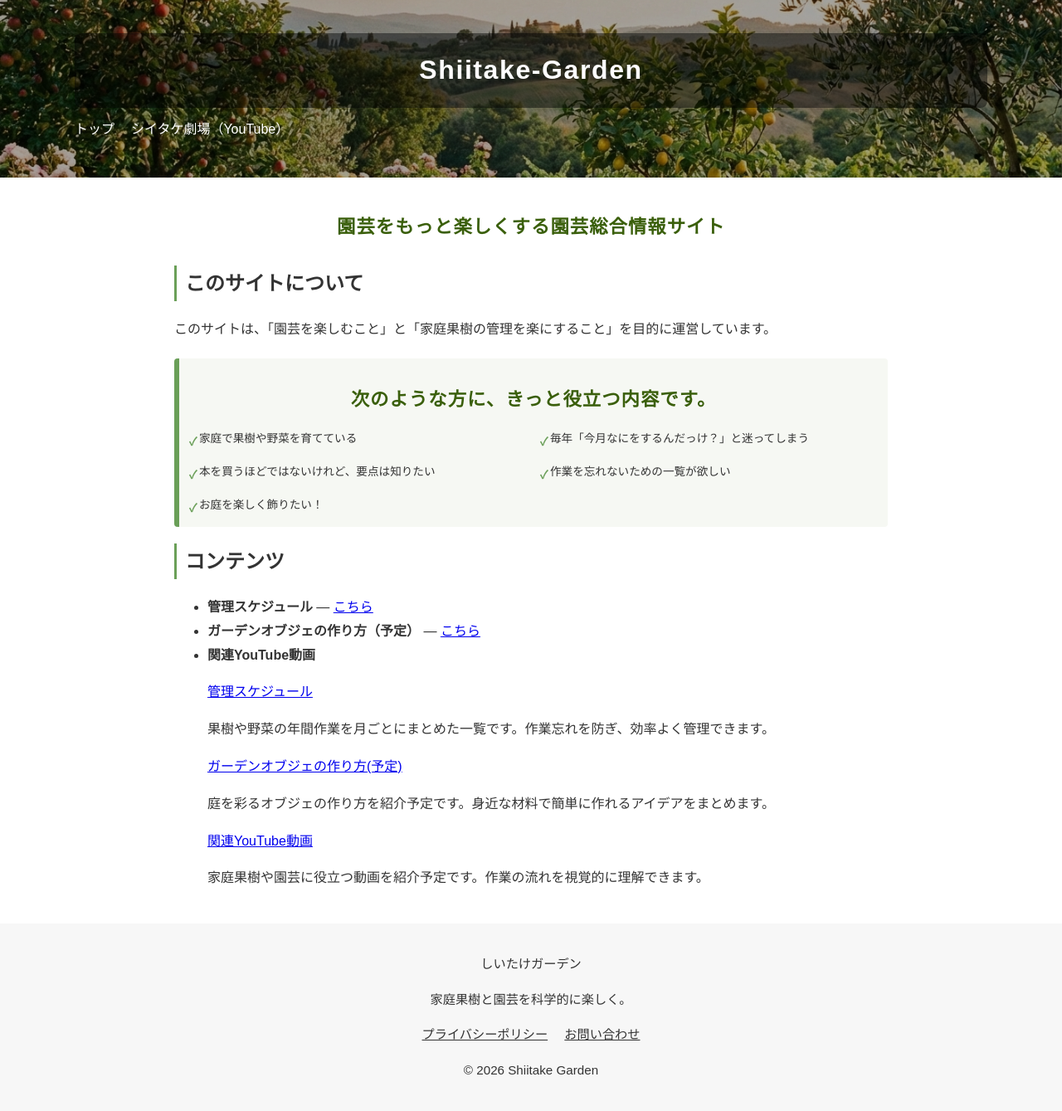
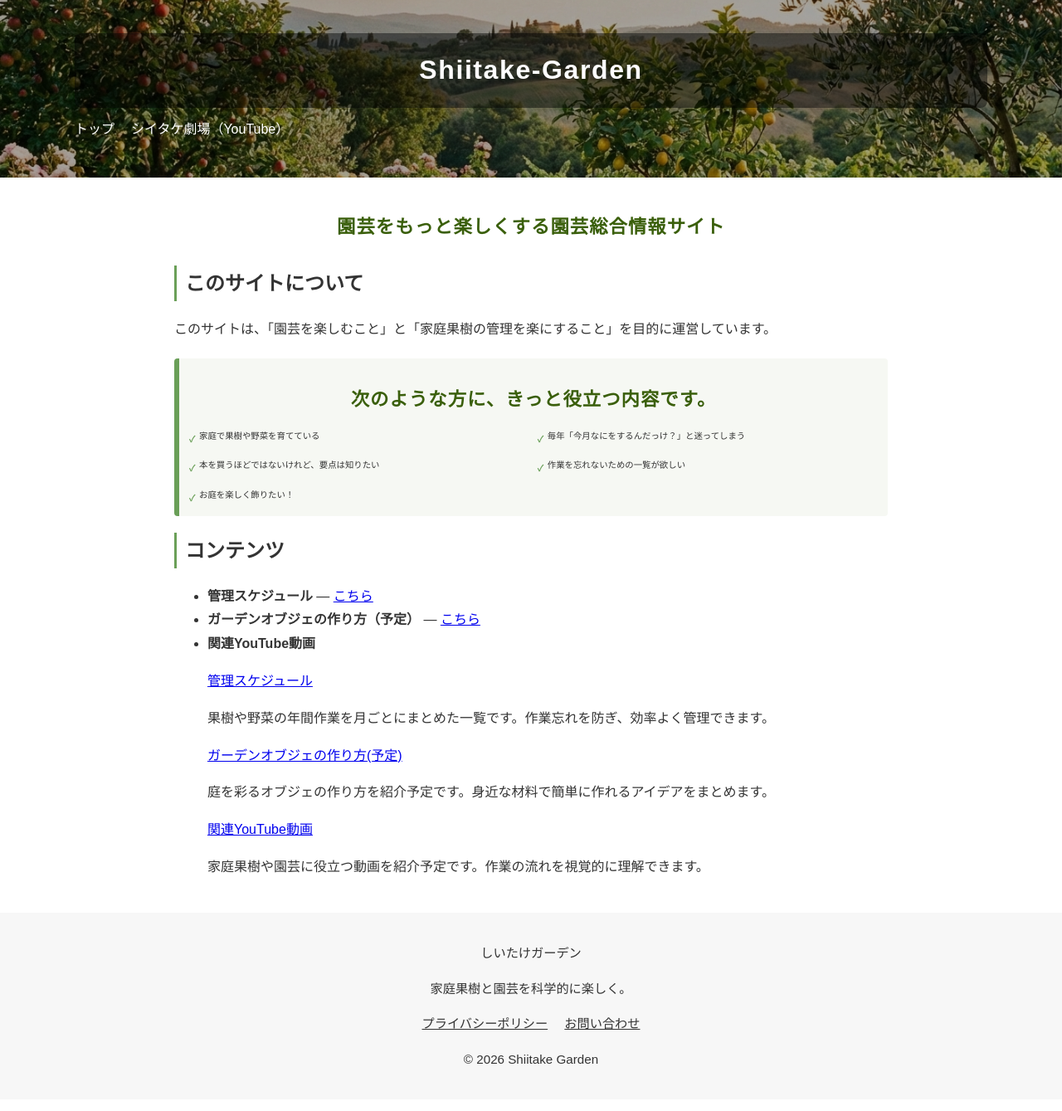
Before and after one commit to shiitake-garden/shiitake-garden.github.io, a Jekyll site: the page built from index.html, in a window 1280 px wide. Shown: the whole page at 83% size. Built offline with Jekyll 4.4.1, drawn with Linux system fonts in a browser that asks for light colours.

Commit message:
Update site.css

```diff
--- a/assets/css/site.css
+++ b/assets/css/site.css
@@ -58,10 +58,10 @@ h3 {
 .for-you ul {
   display: grid;
   grid-template-columns: repeat(2, 1fr); /* 2列 */
-  gap: 0.4rem 1rem; /* 行間・列間の調整 */
+  gap: 0.4rem 0.6rem; /* 行間・列間の調整 */
   padding-left: 0; /* 左の余白を消す（任意） */
   list-style-position: inside; /* ●を内側に */
-  font-size: 0.85rem; /* 文字を小さく */
+  font-size: 0.65rem; /* 文字を小さく */
 }
 
 .for-you li {
```
